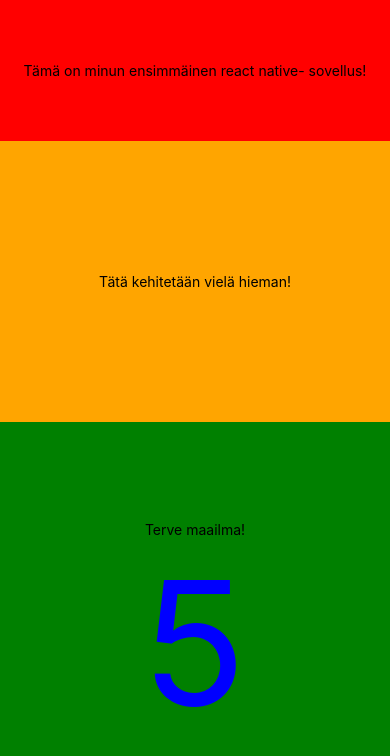
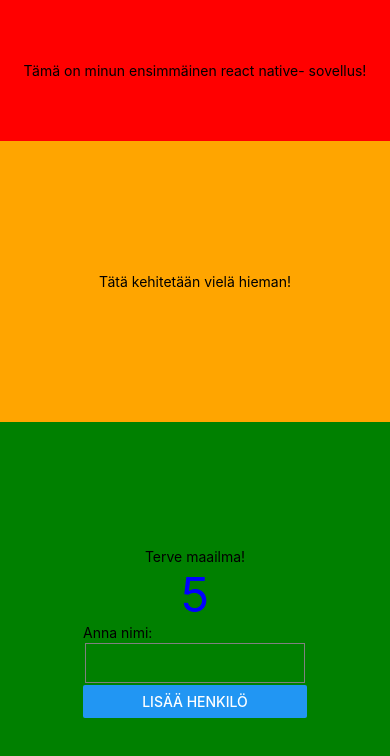
Before and after one commit to mika1407/ekaPuhelin, a React Native app: screen / in a window 390 px wide. Shown: the top 756 px of the page. Built offline with nearby package versions, Linux system fonts and the light colour scheme.

Commit message:
HelloWorldInput lisätty

```diff
--- a/App.tsx
+++ b/App.tsx
@@ -2,6 +2,7 @@ import { StatusBar } from 'expo-status-bar';
 import React from 'react';
 import { StyleSheet, Text, View } from 'react-native';
 import HelloWorld from './HelloWorld';
+import HelloWorldInput from './HelloWorldInput';
 
 export default function App() {
   return (
@@ -13,7 +14,7 @@ export default function App() {
         <Text>Tätä kehitetään vielä hieman!</Text>
       </View>
       <View style={styles.lowerx}>
-       <HelloWorld/>
+       <HelloWorldInput/>
       </View>
 
       <StatusBar style="auto" />
--- /dev/null
+++ b/HelloWorldInput.tsx
@@ -0,0 +1,55 @@
+import React,{useState} from 'react';
+import { StyleSheet, Text, TextInput, View, Button } from 'react-native';
+
+export default function HelloWorldInput() {
+  //HOOKS-muuttujat:
+  const [counter, setCounter] = React.useState(0);
+  const [name, setName] = useState('');
+  const [outputName, changeOutputName] = useState('');
+  //Functio, jota buttoni kutsuu:
+  const showName = (name: string) => {
+    changeOutputName(name);
+  }
+
+  setTimeout(
+    () => setCounter(counter + 1),
+    1000
+  )
+
+  return (
+    <View style={styles.container2}>
+      <View >
+        <Text >Terve maailma!</Text>
+      </View>
+      <View >
+        <Text style={styles.bigCentered}>{counter}</Text>
+      </View>
+      <View>
+        <Text>Anna nimi:</Text>
+        <TextInput
+            style = {{height: 40, borderColor: 'gray', borderWidth: 1, margin: 2}}
+            onChangeText={text => setName(text)}
+            value={name}
+        />
+        <Button
+            title="Lisää henkilö"
+            onPress={() => showName(name)}
+        />
+        <Text>{outputName}</Text>
+      </View>
+    </View>
+  );
+}
+
+const styles = StyleSheet.create({
+  container2: {
+    flex: 1,
+    alignItems: 'center',
+    justifyContent: 'center',
+  },
+  bigCentered: {
+    color: 'blue',
+    fontSize: 48,
+    textAlign: 'center',
+  },
+});
```
